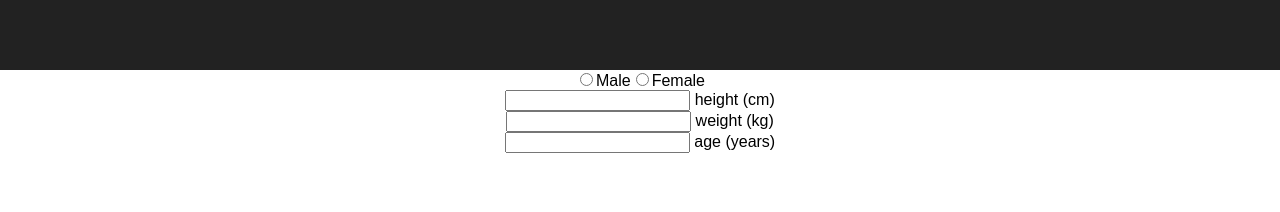
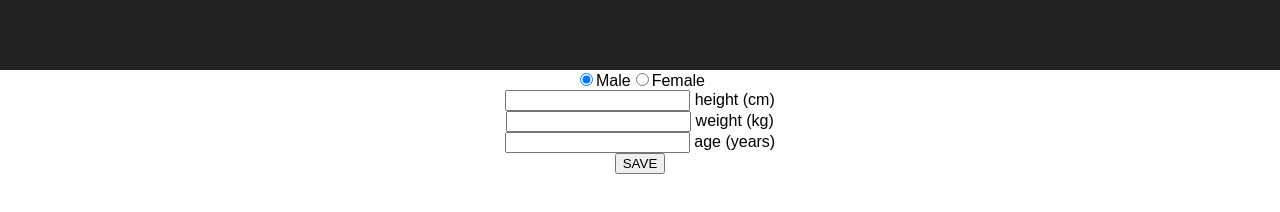
Before and after one commit to aaronschriever/KalorieKeeper, a React (Create React App) app in the folder kalorie-keeper/: page / in a window 1280 px wide. Shown: the part 120-332 px from the top of the page. Built offline with nearby package versions, Linux system fonts and the light colour scheme.

Commit message:
fixed logic for radio buttons

```diff
--- a/kalorie-keeper/src/component/BmrForm.js
+++ b/kalorie-keeper/src/component/BmrForm.js
@@ -18,11 +18,12 @@ class BmrForm extends Component {
 render(){
     return (
     <div className="bmr-form">
+    <div>
         <label>
-            <input type="radio" group="gender" value="M" checked={this.props.genderSelected==='M'} onChange={this.handleGenderChange}/>Male
+            <input type="radio" group="gender" value="M" checked={this.state.genderSelected==='M'} onChange={this.handleGenderChange}/>Male
         </label>
     <label>
-        <input type="radio" group="gender" value="F" checked={this.props.genderSelected==='F'}/>Female
+        <input type="radio" group="gender" value="F" checked={this.state.genderSelected==='F'} onChange={this.handleGenderChange}/>Female
     </label>
     <br/><input type="number"/>
     <label> height &#40;cm&#41; </label>
@@ -31,7 +32,12 @@ render(){
     <br/><input type="number"/>
     <label> age &#40;years&#41; </label>
     </div>
-    );
+    <div>
+    <input type="submit" value="SAVE" />
+    </div>
+    </div>
+
+);
 }
 }
 export default BmrForm;
```
